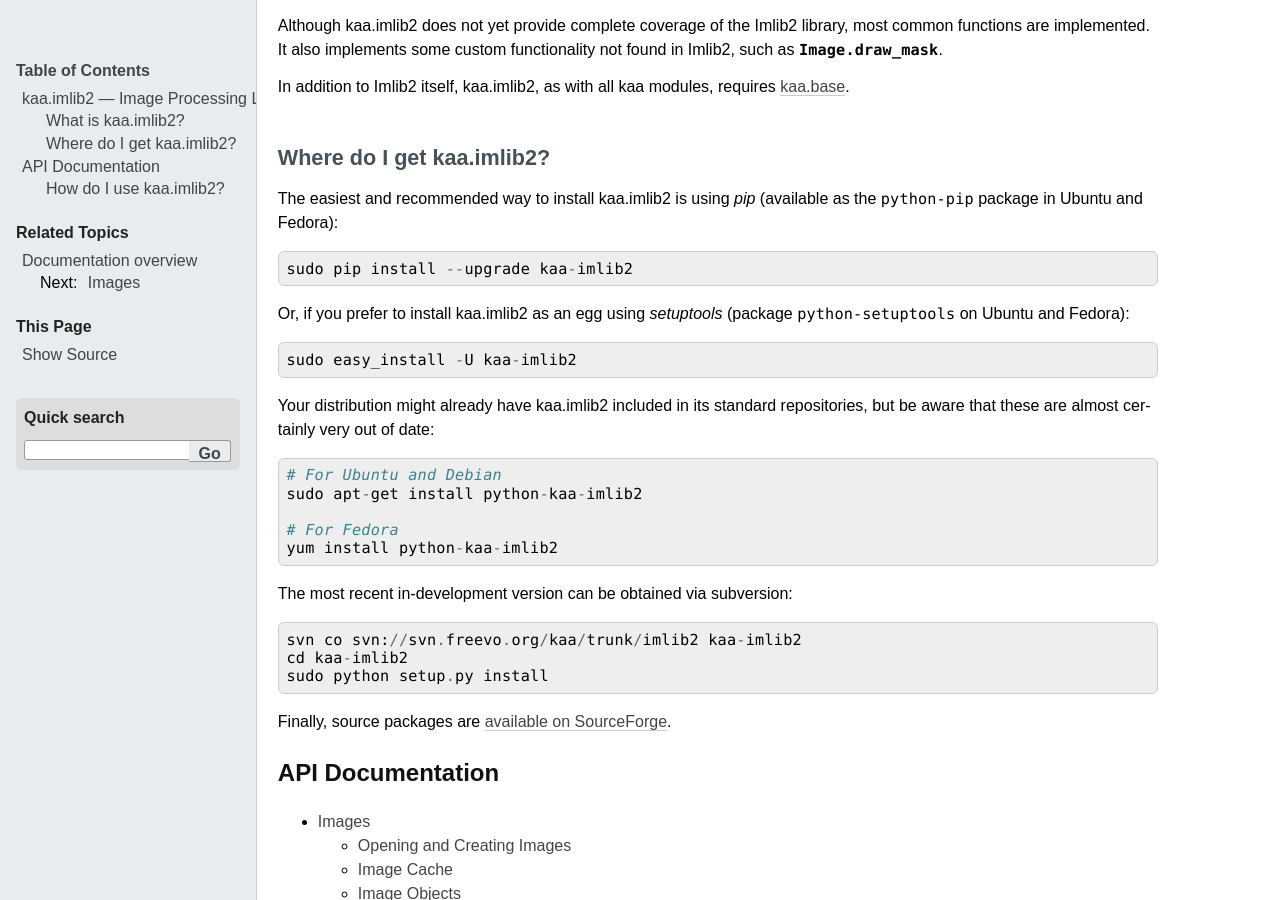
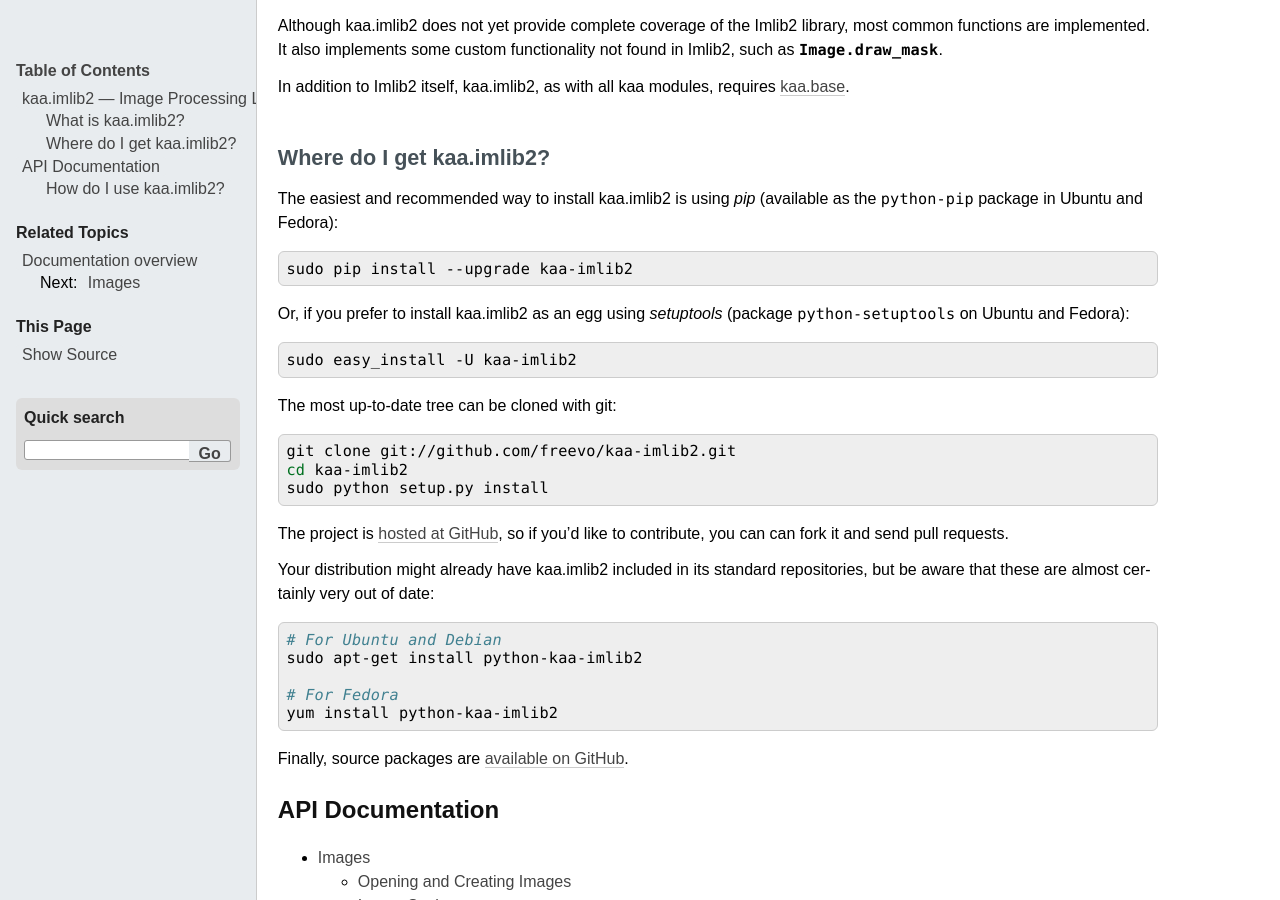
Before and after one commit to freevo/kaa-imlib2, a Sphinx documentation site: the page built from doc/index.rst, in a window 1280 px wide and 900 px high, scrolled down 235 px. Built offline with Sphinx 7.4.7, drawn with Linux system fonts in a browser that asks for light colours; the version number is read from the project's files by our own code.

Commit message:
Update docs to reflect migration to GitHub

```diff
--- a/doc/index.rst
+++ b/doc/index.rst
@@ -21,18 +21,36 @@
 --------------------------
 
 The easiest and recommended way to install kaa.imlib2 is using *pip* (available
-as the ``python-pip`` package in Ubuntu and Fedora)::
+as the ``python-pip`` package in Ubuntu and Fedora):
+
+.. code-block:: bash
 
     sudo pip install --upgrade kaa-imlib2
 
 
 Or, if you prefer to install kaa.imlib2 as an egg using *setuptools* (package
-``python-setuptools`` on Ubuntu and Fedora)::
+``python-setuptools`` on Ubuntu and Fedora):
+
+.. code-block:: bash
 
     sudo easy_install -U kaa-imlib2
 
+The most up-to-date tree can be cloned with git:
+
+.. code-block:: bash
+
+    git clone git://github.com/freevo/kaa-imlib2.git
+    cd kaa-imlib2
+    sudo python setup.py install
+
+
+The project is `hosted at GitHub <https://github.com/freevo/kaa-imlib2>`_, so if
+you'd like to contribute, you can can fork it and send pull requests.
+
 Your distribution might already have kaa.imlib2 included in its standard
-repositories, but be aware that these are almost certainly very out of date::
+repositories, but be aware that these are almost certainly very out of date:
+
+.. code-block:: bash
 
     # For Ubuntu and Debian
     sudo apt-get install python-kaa-imlib2
@@ -41,15 +59,8 @@
     yum install python-kaa-imlib2
 
 
-The most recent in-development version can be obtained via subversion::
-
-    svn co svn://svn.freevo.org/kaa/trunk/imlib2 kaa-imlib2
-    cd kaa-imlib2
-    sudo python setup.py install
-
-
-Finally, source packages are `available on SourceForge
-<http://sourceforge.net/projects/freevo/files/kaa-imlib2/>`_.
+Finally, source packages are `available on GitHub
+<https://github.com/freevo/kaa-imlib2/downloads>`_.
 
 
 
```
